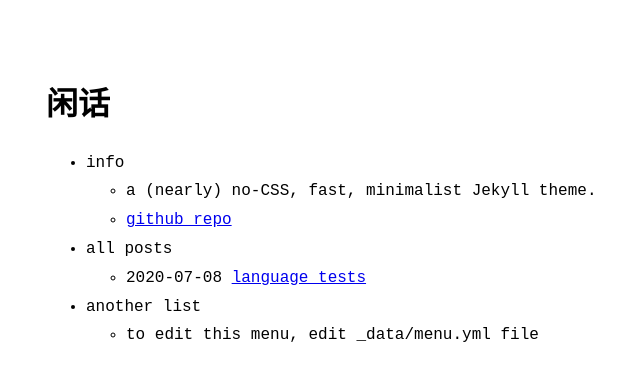
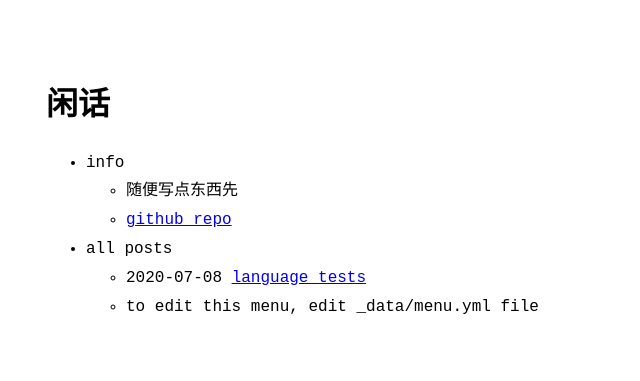
Before and after one commit to lccccc1024/lccccc1024.github.io, a Jekyll site: the page built from index.md, in a window 1280 px wide. Shown: the top 381 px of the page, without its empty margins (274-914 px from the left). Built offline with Jekyll 4.4.1, drawn with Linux system fonts in a browser that asks for light colours.

Commit message:
Update menu.yml

```diff
--- a/_data/menu.yml
+++ b/_data/menu.yml
@@ -4,7 +4,7 @@
 entries:
   - title: info
     entries:
-      - title: a (nearly) no-CSS, fast, minimalist Jekyll theme.
+      - title: 随便写点东西先
       - title: github repo
         url: https://github.com/lccccc1024/lccccc1024.github.io
 
@@ -20,13 +20,6 @@ entries:
 
 
 
-  - title: another list
-    entries:
-      - title: with subitems
-        entries:
-          - title: with subsubitems
-          - title: example page
-            url: about
 
     entries:
       - title: to edit this menu, edit _data/menu.yml file
```
